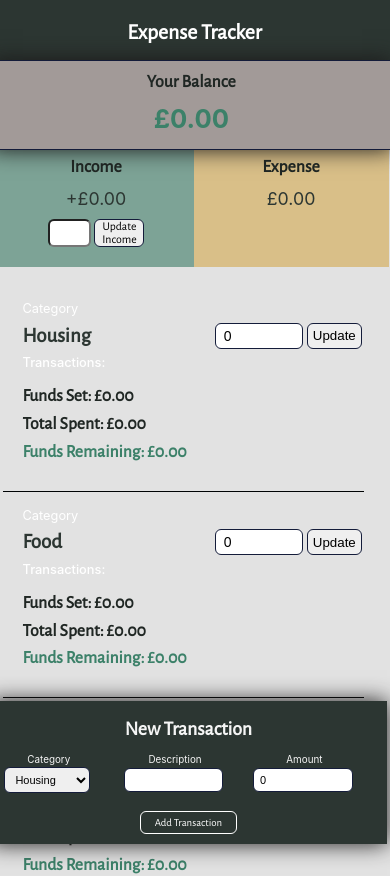
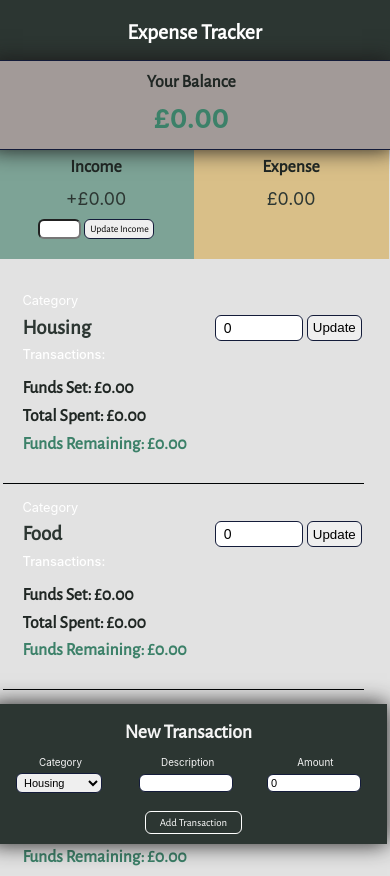
Before and after one commit to KateChern/Expense-Tracker, a React (Create React App) app: page / in a window 390 px wide. Shown: the top 876 px of the page. Built offline with nearby package versions, Linux system fonts and the light colour scheme.

Commit message:
deleted defined but never used files

```diff
--- a/src/App.css
+++ b/src/App.css
@@ -416,17 +416,13 @@ canvas {
     background-color:#e2e2e2 ;
   }
   .transaction-form {
+    margin-left: 10px;
+  }
 
-  }
-  .input-section {
-
-  }
   .input-transaction {
 
     width: 22vmin;
-    /* padding: 5px 6px; */
     border-radius: 6px;
-    /* border: solid 1px #141c3a; */
     font-size: 11px;
 
   }
@@ -500,15 +496,21 @@ canvas {
 
     width: 102vmin;
   }
+  .input-transaction {
+
+    width: 22vmin;
+    padding: 2px 3px;
+
+  }
   .balance-income-expense {
     width: 99vmin;
     margin: 0;
 
   }
   .income-button {
-    font-size: calc(6px + 1.5vmin);
-    width: 50px;
-    font-weight: 500;
+    font-size: calc(6px + 1vmin);
+    width: 70px;
+    font-weight: 550;
     padding: 0;
   }
   .income {
```
